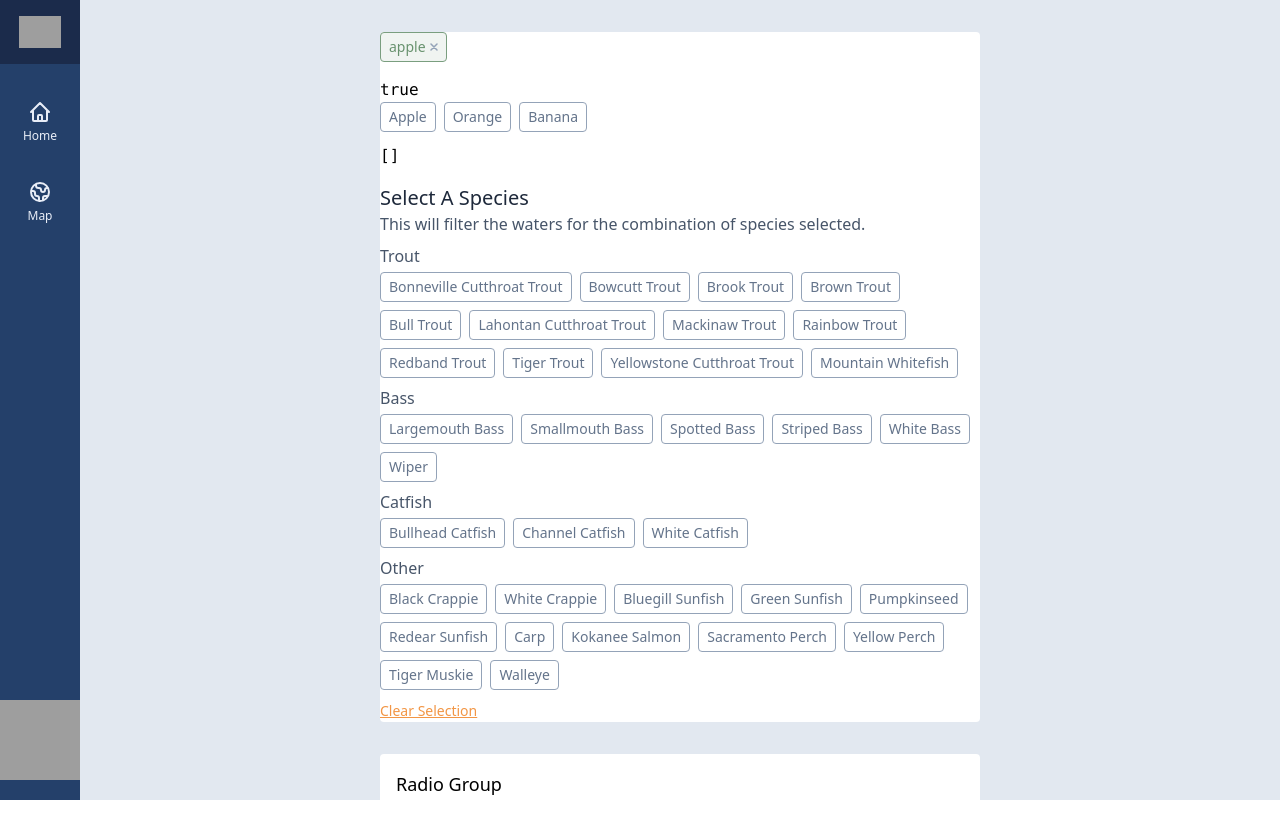
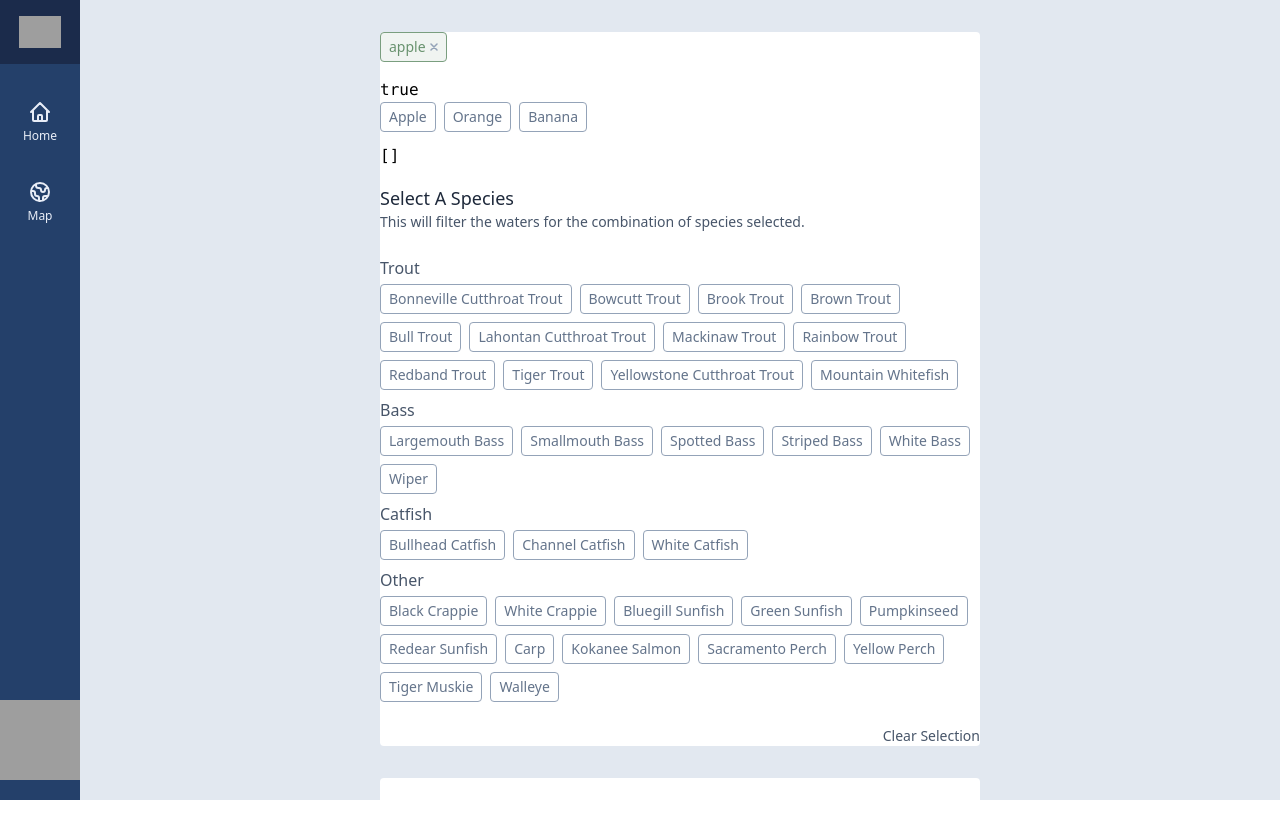
Before and after one commit to jmackie04/fishnv-app, a Vue app: page /dev in a window 1280 px wide. Shown: the top 838 px of the page. Built offline with nearby package versions, Linux system fonts and the light colour scheme; grey boxes are pictures that could not be loaded; a web font is replaced by a local one.

Commit message:
Changed: species filter style to match water filter

```diff
--- a/src/views/map/filters-species.vue
+++ b/src/views/map/filters-species.vue
@@ -1,8 +1,8 @@
 <template>
-  <div class="text-gray-600 space-y-2">
+  <div class="text-gray-600 space-y-6">
     <div>
-      <h2 class="text-xl text-gray-800">Select A Species</h2>
-      <p class="font-light">
+      <h2 class="text-lg text-gray-800">Select A Species</h2>
+      <p class="font-light text-sm">
         This will filter the waters for the combination of species selected.
       </p>
     </div>
@@ -22,10 +22,10 @@
       </div>
     </div>
 
-    <div>
+    <div class="flex justify-end">
       <button
         type="button"
-        class="text-sm font-light underline text-saffron-500 hover:text-saffron-400"
+        class="text-sm font-light text-gray-600 hover:text-red-500 hover:underline"
         @click="clearSelection"
       >
         Clear Selection
```
